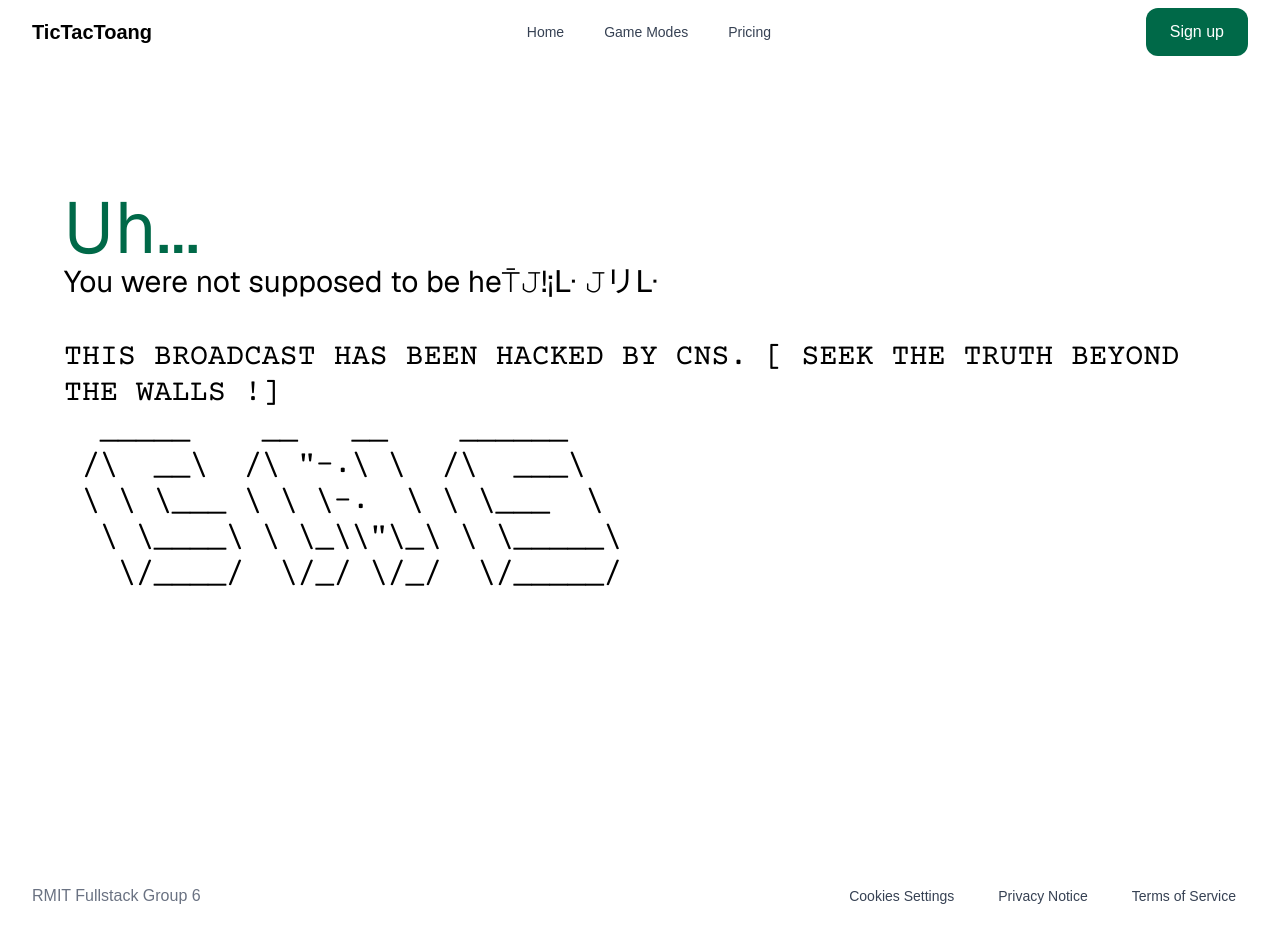
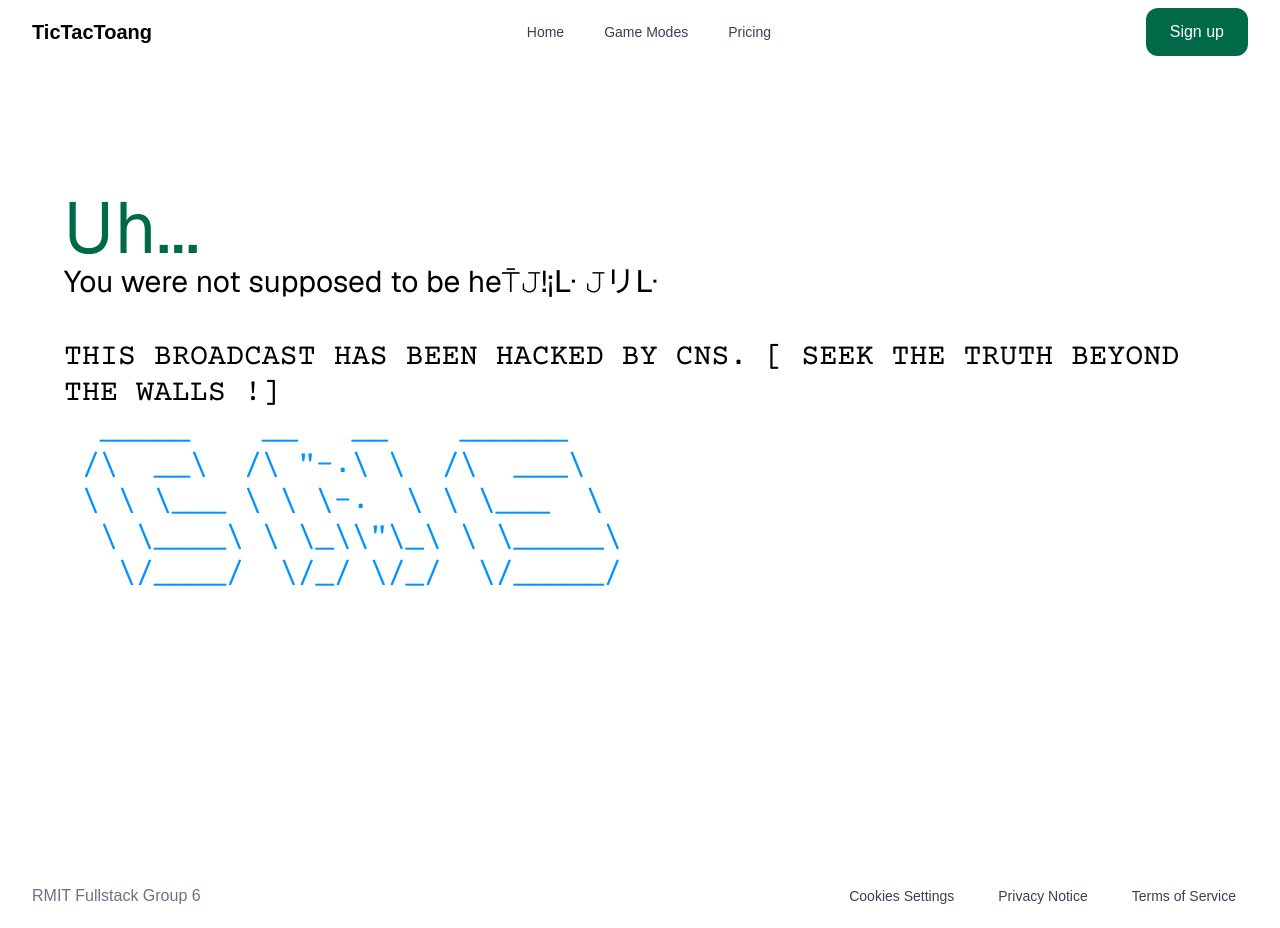
Before and after one commit to RMIT-Full-Stack-Development-2026A/Group6, a Next.js app: page /privacy in a window 1280 px wide. Built offline with nearby package versions, Linux system fonts and the light colour scheme.

Commit message:
grids for gamemode
also change CNS text color

```diff
--- a/src/app/gamemodes/page.tsx
+++ b/src/app/gamemodes/page.tsx
@@ -1,5 +1,6 @@
 import React from "react";
 import MatchType from "@/components/ui/MatchType";
+import DraftGrid from "@/components/ui/DraftGrid";
 
 export default function Home() {
   return (
@@ -11,6 +12,11 @@ export default function Home() {
               <MatchType type={"bot"} />
               <MatchType type={"local"} />
           </div>
+          <div className={"grid grid-cols-3 gap-4 py-5"}>
+              <DraftGrid size={3} subtitle={"Quick Session"}/>
+              <DraftGrid size={5} subtitle={"Quick Session"}/>
+              <DraftGrid size={10} subtitle={"Quick Session"}/>
+          </div>
 
       </main>
     </div>
--- a/src/app/privacy/page.tsx
+++ b/src/app/privacy/page.tsx
@@ -9,25 +9,25 @@ export default function Home() {
           <div className={"text-black text-3xl w-full courier-prime-regular pt-10"}>THIS BROADCAST HAS BEEN HACKED BY CNS. [ SEEK THE TRUTH BEYOND THE WALLS !]</div>
           <div className={"flex"}>
             <div>
-                <div className={"text-black text-3xl w-full courier-prime-regular whitespace-pre"}>  _____</div>
-                <div className={"text-black text-3xl w-full courier-prime-regular whitespace-pre"}> /\  __\</div>
-                <div className={"text-black text-3xl w-full courier-prime-regular whitespace-pre"}> \ \ \___</div>
-                <div className={"text-black text-3xl w-full courier-prime-regular whitespace-pre"}>  \ \____\</div>
-                <div className={"text-black text-3xl w-full courier-prime-regular whitespace-pre"}>   \/____/</div>
+                <div className={"text-[#0092ff] text-3xl w-full courier-prime-regular whitespace-pre"}>  _____</div>
+                <div className={"text-[#0092ff] text-3xl w-full courier-prime-regular whitespace-pre"}> /\  __\</div>
+                <div className={"text-[#0092ff] text-3xl w-full courier-prime-regular whitespace-pre"}> \ \ \___</div>
+                <div className={"text-[#0092ff] text-3xl w-full courier-prime-regular whitespace-pre"}>  \ \____\</div>
+                <div className={"text-[#0092ff] text-3xl w-full courier-prime-regular whitespace-pre"}>   \/____/</div>
             </div>
             <div>
-                <div className={"text-black text-3xl w-full courier-prime-regular whitespace-pre"}> __   __</div>
-                <div className={"text-black text-3xl w-full courier-prime-regular whitespace-pre"}>/\ &#34;-.\ \</div>
-                <div className={"text-black text-3xl w-full courier-prime-regular whitespace-pre"}>\ \ \-.  \</div>
-                <div className={"text-black text-3xl w-full courier-prime-regular whitespace-pre"}> \ \_\\&#34;\_\</div>
-                <div className={"text-black text-3xl w-full courier-prime-regular whitespace-pre"}>  \/_/ \/_/</div>
+                <div className={"text-[#0092ff] text-3xl w-full courier-prime-regular whitespace-pre"}> __   __</div>
+                <div className={"text-[#0092ff] text-3xl w-full courier-prime-regular whitespace-pre"}>/\ &#34;-.\ \</div>
+                <div className={"text-[#0092ff] text-3xl w-full courier-prime-regular whitespace-pre"}>\ \ \-.  \</div>
+                <div className={"text-[#0092ff] text-3xl w-full courier-prime-regular whitespace-pre"}> \ \_\\&#34;\_\</div>
+                <div className={"text-[#0092ff] text-3xl w-full courier-prime-regular whitespace-pre"}>  \/_/ \/_/</div>
             </div>
             <div>
-                <div className={"text-black text-3xl w-full courier-prime-regular whitespace-pre"}> ______</div>
-                <div className={"text-black text-3xl w-full courier-prime-regular whitespace-pre"}>/\  ___\</div>
-                <div className={"text-black text-3xl w-full courier-prime-regular whitespace-pre"}>\ \___  \</div>
-                <div className={"text-black text-3xl w-full courier-prime-regular whitespace-pre"}> \ \_____\</div>
-                <div className={"text-black text-3xl w-full courier-prime-regular whitespace-pre"}>  \/_____/</div>
+                <div className={"text-[#0092ff] text-3xl w-full courier-prime-regular whitespace-pre"}> ______</div>
+                <div className={"text-[#0092ff] text-3xl w-full courier-prime-regular whitespace-pre"}>/\  ___\</div>
+                <div className={"text-[#0092ff] text-3xl w-full courier-prime-regular whitespace-pre"}>\ \___  \</div>
+                <div className={"text-[#0092ff] text-3xl w-full courier-prime-regular whitespace-pre"}> \ \_____\</div>
+                <div className={"text-[#0092ff] text-3xl w-full courier-prime-regular whitespace-pre"}>  \/_____/</div>
             </div>
           </div>
       </main>
--- /dev/null
+++ b/src/components/ui/DraftGrid.tsx
@@ -0,0 +1,46 @@
+"use client"
+
+import React from "react"
+
+type DraftGridProps = {
+  size?: number
+  subtitle?: string
+}
+
+export default function DraftGrid({
+  size,
+  subtitle
+}: DraftGridProps) {
+  const total = size * size
+  const displayTitle = `${size}×${size}`
+
+  const tiles = Array.from({ length: total }).map((_, i) => (
+    <div key={i} className="w-12 aspect-square bg-gray-300 rounded-md shadow-sm" />
+  ))
+
+  return (
+    <section className="max-w-md mx-auto bg-white rounded-xl shadow p-6">
+      <div className="rounded-lg bg-white p-4">
+        <div className="rounded-md bg-gray-50 p-4">
+          <div
+            className="grid"
+            style={{
+              gridTemplateColumns: `repeat(${size}, minmax(0, 1fr))`,
+              gap: 12,
+            }}
+          >
+            {tiles}
+          </div>
+        </div>
+
+        <div className="h-1 bg-emerald-700 rounded-b-md mt-4" />
+
+        <div className="mt-6 flex flex-col items-center gap-3">
+          <div className="text-2xl font-bold text-emerald-700">{displayTitle}</div>
+          <div className="text-gray-600">{subtitle}</div>
+          <div className="w-10 h-1 bg-emerald-700 rounded mt-2" />
+        </div>
+      </div>
+    </section>
+  )
+}
```
